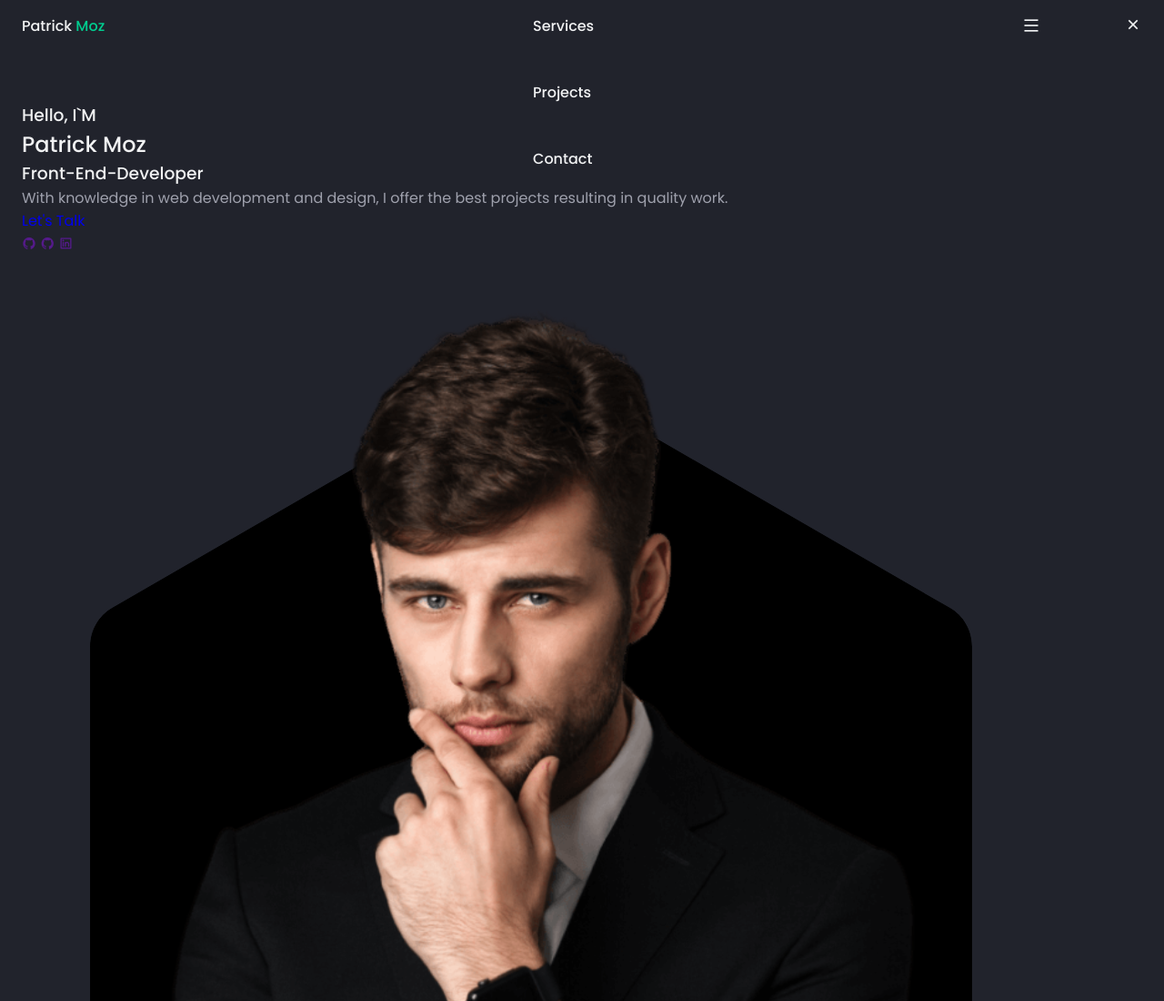
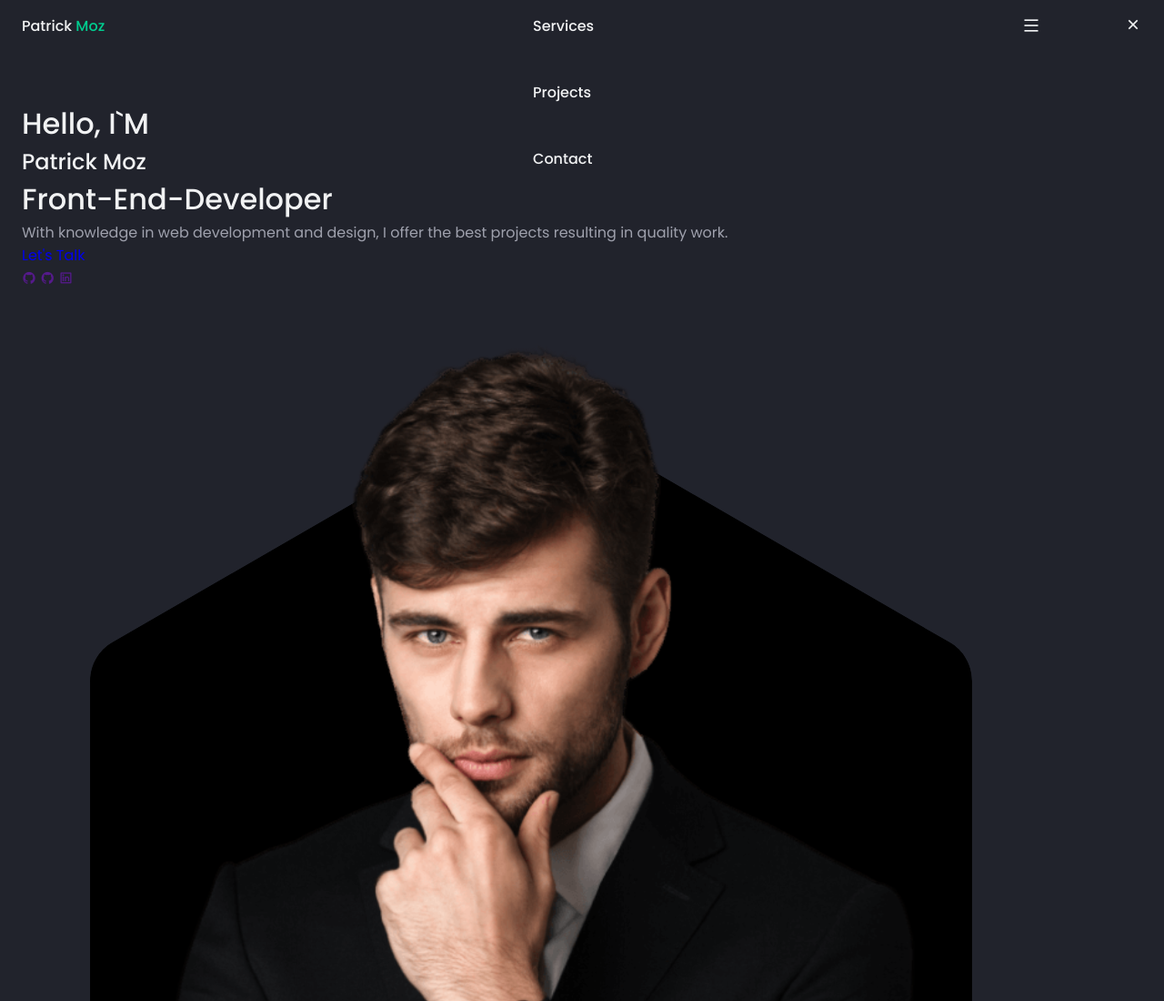
Before and after one commit to AMIThasan23333/responsive-portfolio-website, a plain HTML site: page index.html in a window 1280 px wide. Shown: the top 1100 px of the page at 91% size. Drawn offline with nearby package versions, Linux system fonts and the light colour scheme; some icons are missing.

```diff
--- a/assets/css/styles.css
+++ b/assets/css/styles.css
@@ -275,6 +275,10 @@
    row-gap: 2rem;
 }
 
+.home__subtitle,
+.home__education {
+  font-size: var(--bigger-font-size);
+}
 
 /*=============== BUTTON ===============*/
 
```
